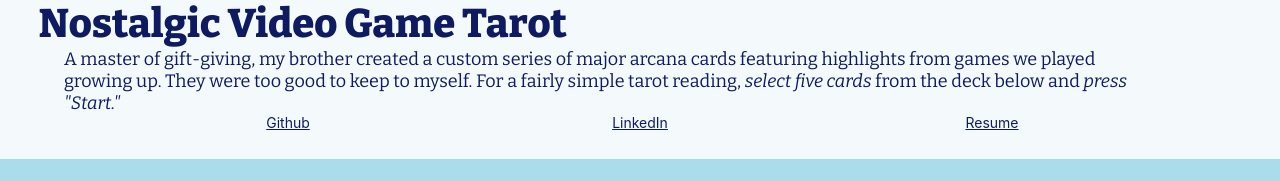
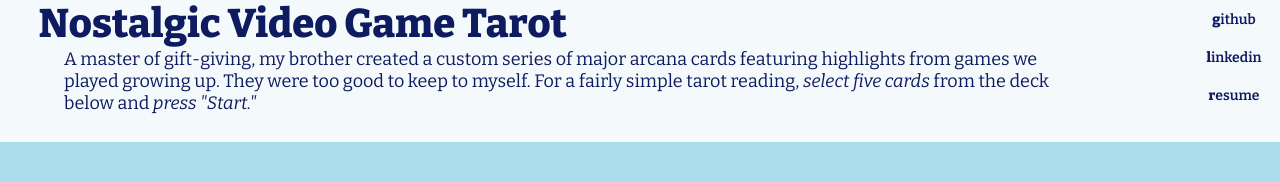
Before and after one commit to billydean/nostalgic-tarot, a React (Vite) app: page / in a window 1280 px wide. Shown: the top 181 px of the page. Built offline with nearby package versions, Linux system fonts and the light colour scheme; no server answers.

Commit message:
nav work

```diff
--- a/src/app/App.css
+++ b/src/app/App.css
@@ -42,16 +42,20 @@ h1 {
 
 .header {
   display: flex;
+  justify-content: space-between;
+}
+.header-text {
+  display: flex;
   flex-direction: column;
   align-items: center;
 }
 
-.header h1 {
+.header-text h1 {
   align-self: first baseline;
   padding-left: 3vw;
 }
 
-.header p {
+.header-text p {
   align-self: first baseline;
   padding-left: 5vw;
   padding-right: 10vw;
@@ -206,22 +210,34 @@ h1 {
 
 
 
+  /* .navbar { */
+    /* align-self: stretch; */
+    /* display: flex;
+    flex-direction: column;
+    justify-content: space-between;
+
+  } */
+
+
   .navbar {
-    width: 60vw;
-
-  }
-  .navbar ul {
     display : flex;
-    justify-content: space-between;
+    flex-direction: column;
     list-style-type: none;
+    justify-content: space-around;
+    padding: 0 1rem;
   }
 
   .navbar li {
     width: 5vw;
     display: flex;
     justify-content: center;
+    font-family: 'Bitter', serif;
+    font-weight: 600;
   }
 
+  .navbar li a {
+    text-decoration: none;
+  }
   .footer {
     display: flex;
     justify-content: right;
--- a/src/app/components/Header.jsx
+++ b/src/app/components/Header.jsx
@@ -6,8 +6,11 @@ function Header () {
 
     return (
         <header className="header">
-            <h1>Nostalgic Video Game Tarot</h1>
-            <p> A master of gift-giving, my brother created a custom series of major arcana cards featuring highlights from games we played growing up. They were too good to keep to myself. For a fairly simple tarot reading, <i>select five cards</i> from the deck below and<i> press &quot;Start.&quot;</i></p>
+            <div className="header-text">
+                <h1>Nostalgic Video Game Tarot</h1>
+                <p> A master of gift-giving, my brother created a custom series of major arcana cards featuring highlights from games we played growing up. They were too good to keep to myself. For a fairly simple tarot reading, <i>select five cards</i> from the deck below and<i> press &quot;Start.&quot;</i>
+                </p>
+            </div>
             <Nav />
         </header>
     )
--- a/src/app/components/Nav.jsx
+++ b/src/app/components/Nav.jsx
@@ -3,13 +3,11 @@ import React from "react";
 function Nav () {
 
     return (
-        <nav className="navbar">
-            <ul>
-                <li><a href="https://github.com/billydean">Github</a></li>
-                <li><a href="https://www.linkedin.com/in/billy-dean-goehring/">LinkedIn</a></li>
-                <li><a href="https://docs.google.com/document/d/1cpYZsiPlNL8ZGjxYN2Ktq-PVGW7NkIAxUWfvMXtSCBE/edit?usp=sharing">Resume</a></li>
+            <ul className="navbar">
+                <li><a href="https://github.com/billydean"><b>g</b>ithub</a></li>
+                <li><a href="https://www.linkedin.com/in/billy-dean-goehring/"><b>l</b>inkedin</a></li>
+                <li><a href="https://docs.google.com/document/d/1cpYZsiPlNL8ZGjxYN2Ktq-PVGW7NkIAxUWfvMXtSCBE/edit?usp=sharing"><b>r</b>esume</a></li>
             </ul>
-        </nav>
     )
 }
 
```
